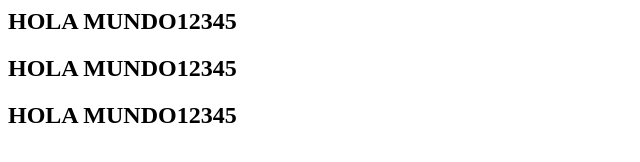
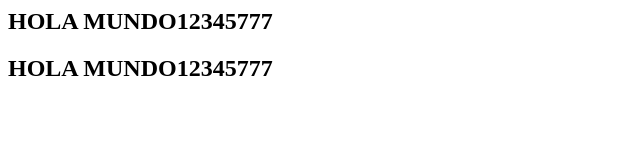
Before and after one commit to AdanCastro/Prueba1, a plain HTML site: page index.html in a window 1280 px wide. Shown: the whole page, without its empty margins (0-640 px from the left). Drawn offline with Linux system fonts and the light colour scheme.

Commit message:
commit de branch

```diff
--- a/index.html
+++ b/index.html
@@ -3,8 +3,8 @@
 	<title>	DIA 2</title>
 </head>
 <body>
-	<h2>HOLA MUNDO12345</h2>
-	<h2>HOLA MUNDO12345</h2>
-	<h2>HOLA MUNDO12345</h2>
+	<h2>HOLA MUNDO12345777</h2>
+	<h2>HOLA MUNDO12345777</h2>
+
 </body>
 </html>
```
